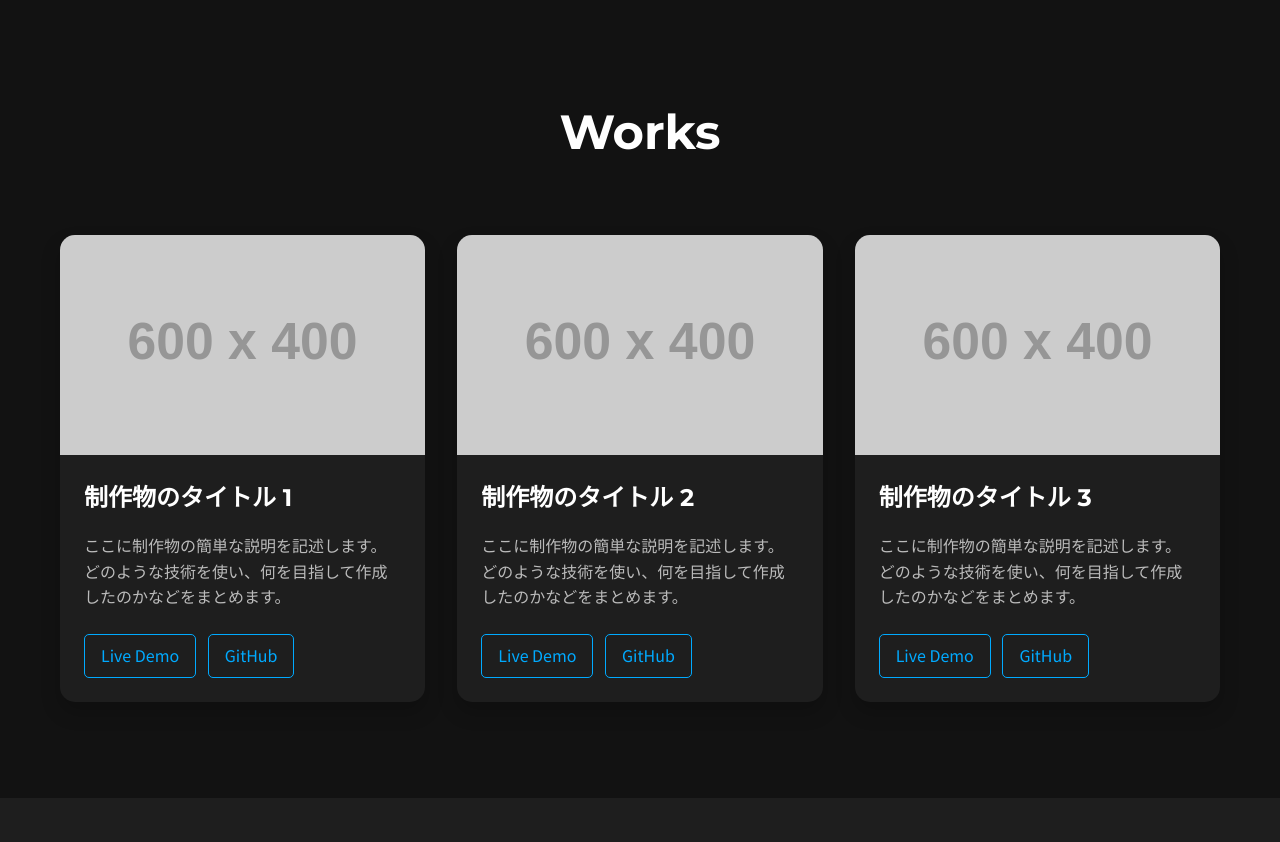
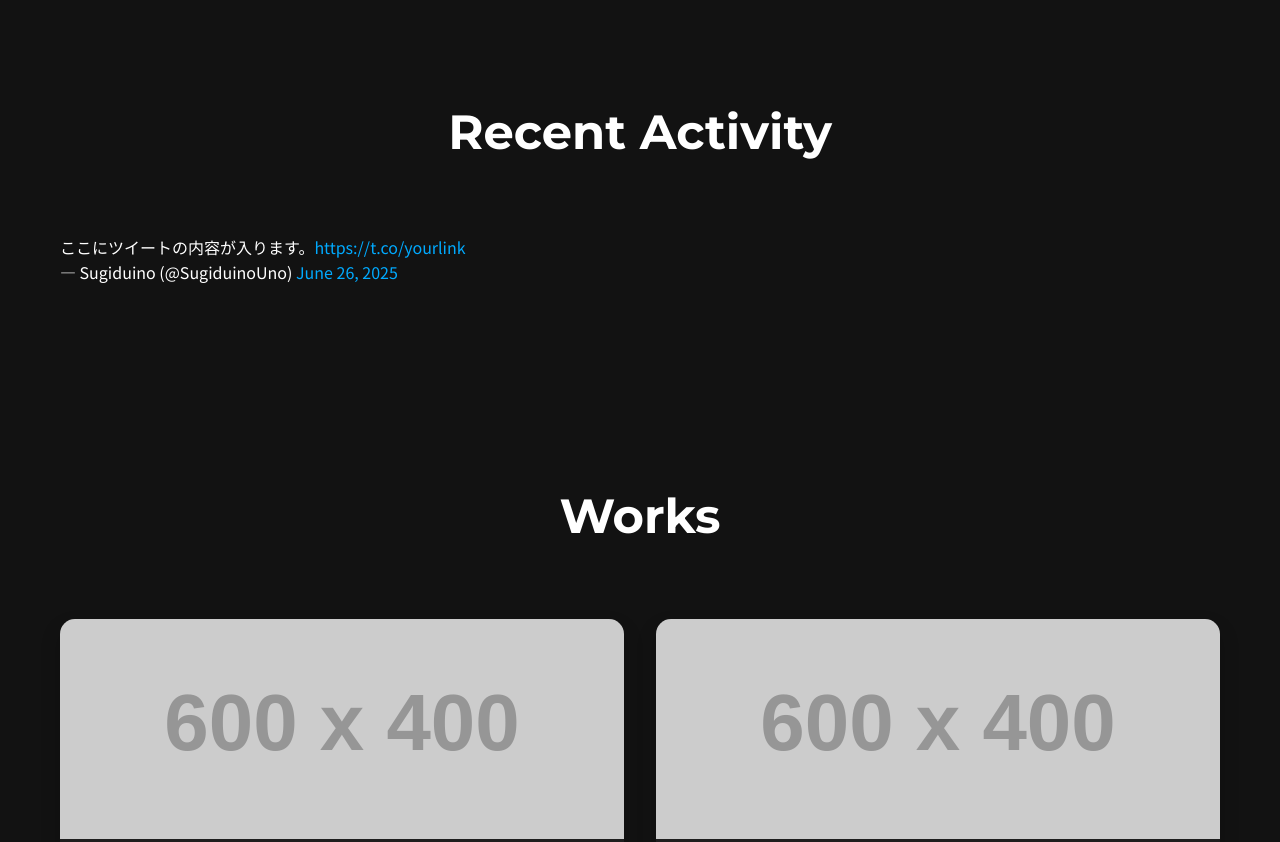
Before and after one commit to sugimoto-git/sugimoto-git.github.io, a plain HTML site: page index.html in a window 1280 px wide. Shown: the part 802-1644 px from the top of the page. Drawn offline with Linux system fonts and the light colour scheme; placeholder pictures from the web are drawn by us.

Commit message:
feat: Add recent-activity and making sections
- Add a new section for recent activity, including a Twitter timeline embed.
- Add a new "making" section with a placeholder card.
- Update the navigation to include links to the new sections.
- Reduce the number of items in the "works" section to two.
- Adjust CSS to apply consistent styling to all sections.

```diff
--- a/index.html
+++ b/index.html
@@ -16,7 +16,9 @@
             <a href="#" class="logo">Sugiduino</a>
             <nav>
                 <ul>
+                    <li><a href="#recent-activity">Recent Activity</a></li>
                     <li><a href="#works">Works</a></li>
+                    <li><a href="#making">Making</a></li>
                     <li><a href="#contact">Contact</a></li>
                 </ul>
             </nav>
@@ -28,6 +30,13 @@
             <div class="container">
                 <h1>Sugiduino</h1>
                 <p>Creative Technologist / Developer</p>
+            </div>
+        </section>
+
+        <section id="recent-activity">
+            <div class="container">
+                <h2>Recent Activity</h2>
+                <blockquote class="twitter-tweet"><p lang="ja" dir="ltr">ここにツイートの内容が入ります。<a href="https://t.co/yourlink">https://t.co/yourlink</a></p>&mdash; Sugiduino (@SugiduinoUno) <a href="https://twitter.com/SugiduinoUno/status/yourstatus">June 26, 2025</a></blockquote> <script async src="https://platform.twitter.com/widgets.js" charset="utf-8"></script>
             </div>
         </section>
 
@@ -59,15 +68,22 @@
                             </div>
                         </div>
                     </div>
-                    <!-- 制作物カード 3 -->
+                </div>
+            </div>
+        </section>
+
+        <section id="making">
+            <div class="container">
+                <h2>Making</h2>
+                <div class="works-grid">
+                    <!-- ものづくりカード 1 -->
                     <div class="card">
-                        <img src="https://placehold.co/600x400/333/FFF?text=Project+3" alt="制作物3の画像">
+                        <img src="https://placehold.co/600x400/eee/333?text=Making+1" alt="ものづくり1の画像">
                         <div class="card-content">
-                            <h3>制作物のタイトル 3</h3>
-                            <p>ここに制作物の簡単な説明を記述します。どのような技術を使い、何を目指して作成したのかなどをまとめます。</p>
+                            <h3>ものづくりのタイトル 1</h3>
+                            <p>ここにものづくりの簡単な説明を記述します。どのようなコンセプトで、何を作っているのかなどをまとめます。</p>
                             <div class="card-links">
-                                <a href="#" target="_blank">Live Demo</a>
-                                <a href="#" target="_blank">GitHub</a>
+                                <a href="#" target="_blank">Read More</a>
                             </div>
                         </div>
                     </div>
--- a/stylesheet.css
+++ b/stylesheet.css
@@ -122,11 +122,15 @@ header nav ul li a:hover::after {
 }
 
 /* Works Section */
-#works {
+#works,
+#recent-activity,
+#making {
     padding: 6rem 0;
 }
 
-#works h2 {
+#works h2,
+#recent-activity h2,
+#making h2 {
     text-align: center;
     font-family: var(--font-heading);
     font-size: 3rem;
@@ -188,6 +192,10 @@ header nav ul li a:hover::after {
     color: var(--background-color);
 }
 
+#recent-activity .twitter-tweet {
+    margin: 0 auto;
+}
+
 /* Footer */
 footer {
     background: var(--card-background);
```
